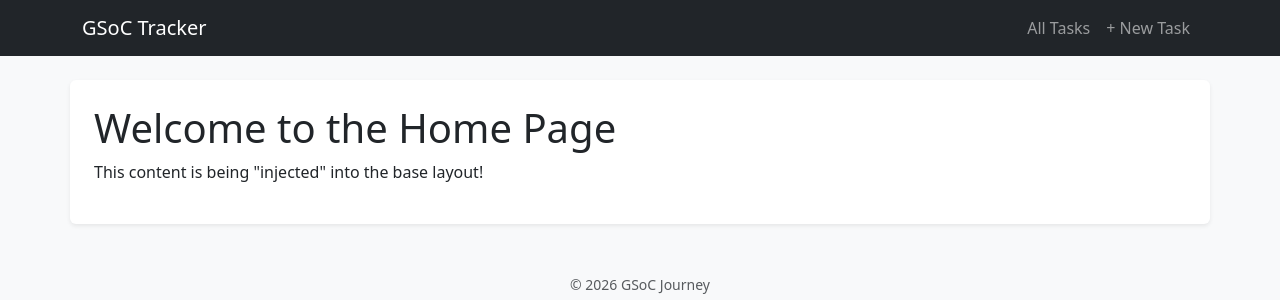
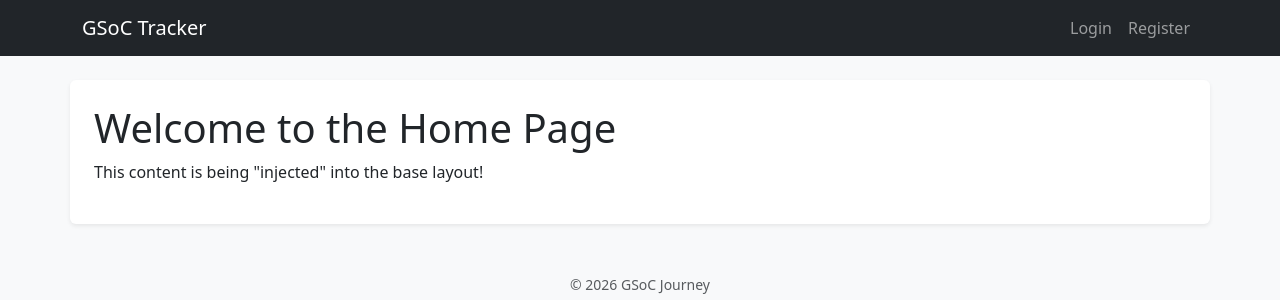
Before and after one commit to Arbinchaudhary240/Task_manager_app, a Django app: page / in a window 1280 px wide. Shown: the top 300 px of the page. Run offline with Django 5.2, Linux system fonts and the light colour scheme.

Commit message:
fixed some login issue

```diff
--- a/core/settings.py
+++ b/core/settings.py
@@ -116,3 +116,6 @@ USE_TZ = True
 # https://docs.djangoproject.com/en/6.0/howto/static-files/
 
 STATIC_URL = 'static/'
+
+LOGIN_REDIRECT_URL = 'task_list'
+LOGOUT_REDIRECT_URL = 'login'
--- a/my_app/templates/my_app/base.html
+++ b/my_app/templates/my_app/base.html
@@ -11,9 +11,19 @@
     <nav class="navbar navbar-expand-lg navbar-dark bg-dark mb-4">
         <div class="container">
             <a class="navbar-brand" href="{% url 'index' %}">GSoC Tracker</a>
-            <div class="navbar-nav">
-                <a class="nav-link" href="{% url 'task_list' %}">All Tasks</a>
-                <a class="nav-link" href="{% url 'create_task' %}">+ New Task</a>
+            <div class="navbar-nav ms-auto">
+                {% if user.is_authenticated %}
+                    <span class="nav-item nav-link text-light me-3">Hello, {{ user.username }}</span>
+                    <a class="nav-link" href="{% url 'task_list' %}">My Tasks</a>
+
+                    <form action="{% url 'logout' %}" method="post" class="d-inline">
+                        {% csrf_token %}
+                        <button type="submit" class="btn btn-link nav-link">Logout</button>
+                    </form>
+                {% else %}
+                    <a class="nav-link" href="{% url 'login' %}">Login</a>
+                    <a class="nav-link" href="{% url 'register' %}">Register</a>
+                {% endif %}
             </div>
         </div>
     </nav>
--- a/my_app/urls.py
+++ b/my_app/urls.py
@@ -8,4 +8,5 @@ urlpatterns = [
     path('tasks/<int:task_id>/', views.task_detail, name='task_detail'),
     path('tasks/<int:task_id>/edit/', views.task_update, name='task_update'),
     path('tasks/<int:task_id>delete/', views.task_delete, name='task_delete'),
+    path('register/', views.register, name='register'),
 ]
--- a/my_app/views.py
+++ b/my_app/views.py
@@ -2,18 +2,31 @@ from django.shortcuts import render, get_object_or_404, redirect
 from .models import Task
 from .form import TaskForm
 from django.contrib.auth.decorators import login_required
-
+from django.contrib.auth.forms import UserCreationForm
+from django.contrib.auth import login
 
 # Create your views here.
 
 def index(request):
     return render(request, 'my_app/index.html')
 
+def register(request):
+    if request.method == 'POST':
+        form = UserCreationForm(request.POST)
+        if form.is_valid():
+            user = form.save()
+            login(request, user)
+            return redirect(task_list)
+
+    else:
+        form = UserCreationForm()
+    return render(request, 'my_app/register.html', {'form': form})
+
 @login_required
 def task_list(request):
     search_input = request.GET.get('search-area') or ''
 
-    task = Task.objects.filter(user=request.user)
+    tasks = Task.objects.filter(user=request.user)
 
     if search_input:
         tasks = tasks.filter(title__icontains=search_input)
```
Also changed, not shown: my_app/templates/my_app/register.html (added, +17 -0 lines), my_app/templates/my_app/login.html (renamed from my_app/templates/login.html).
